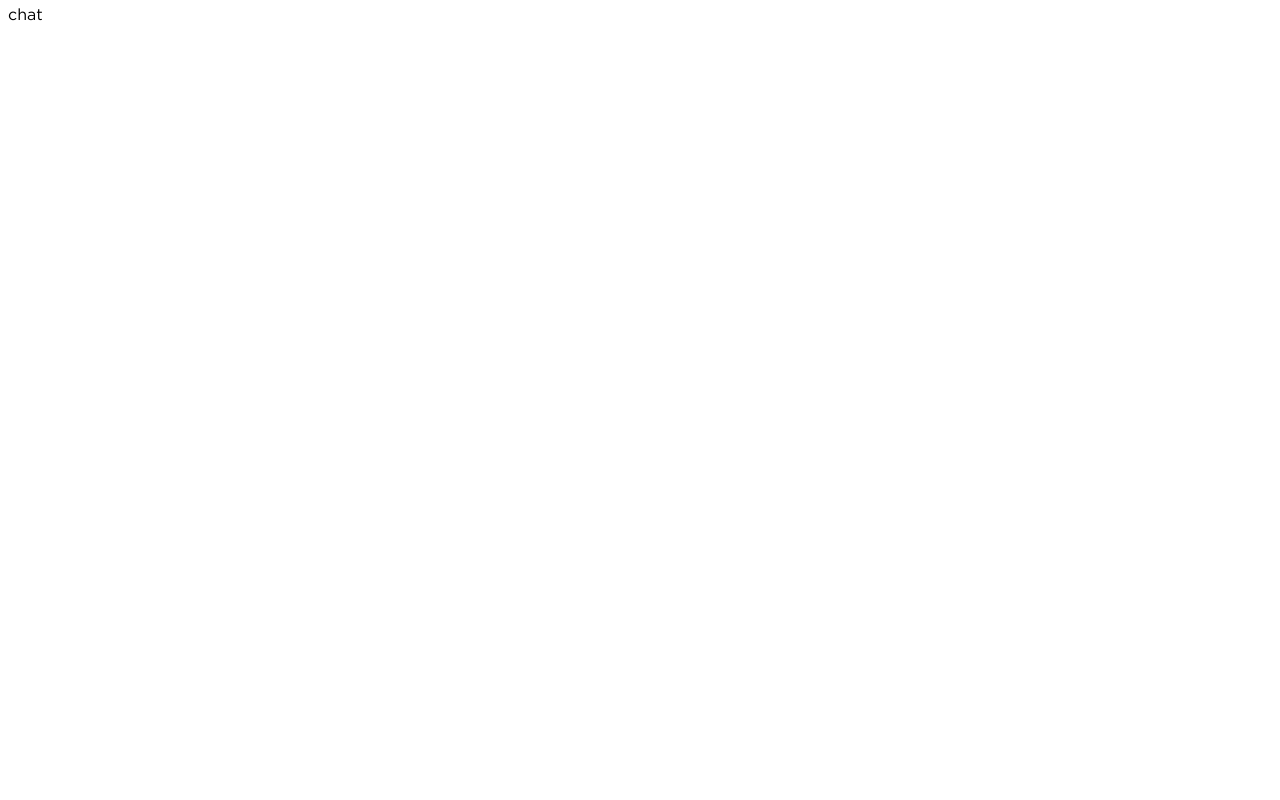
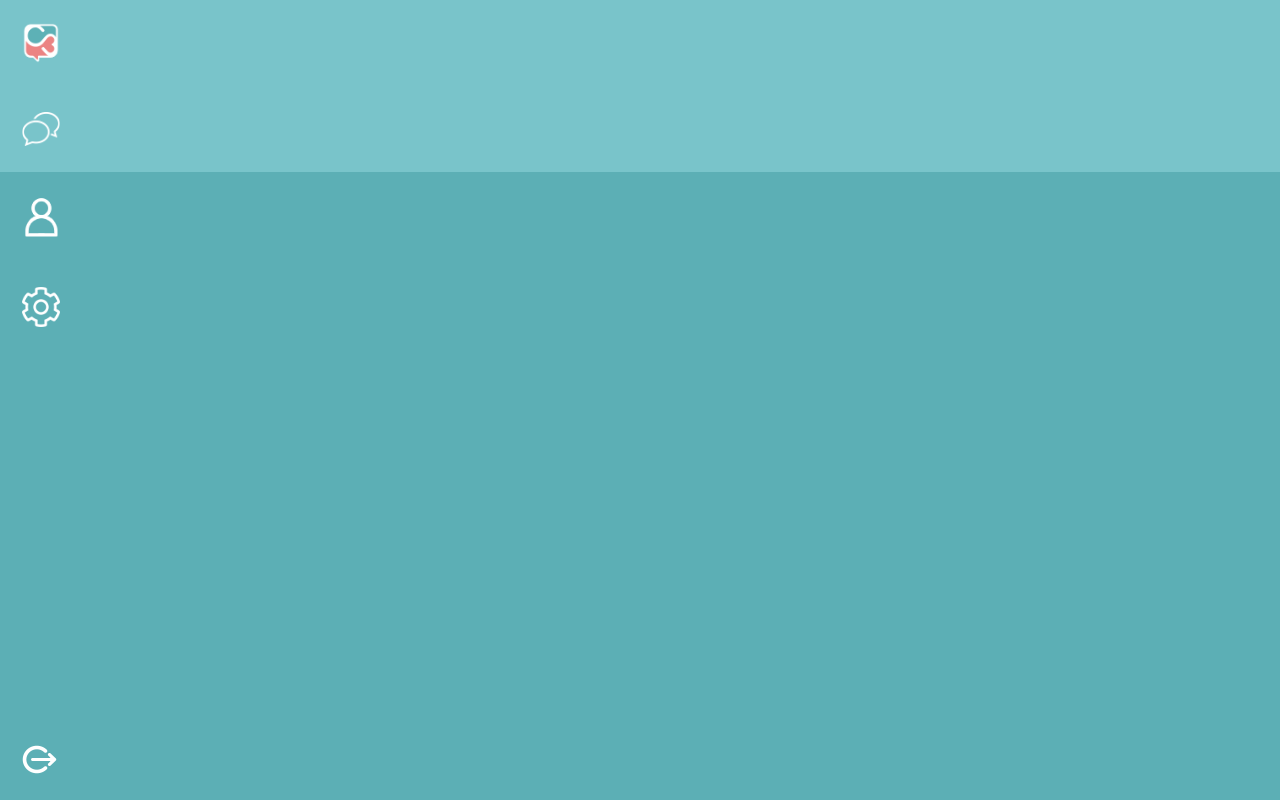
Before and after one commit to Dinakhaled/Blink22-React-task, a React (Create React App) app: page / in a window 1280 px wide. Built offline with nearby package versions, Linux system fonts and the light colour scheme.

Commit message:
2-create-sidemenu sidemenu component added (#2)

```diff
--- /dev/null
+++ b/src/components/SideMenu/SideMenu.scss
@@ -0,0 +1,29 @@
+@import "../../scss/variables";
+@import "../../scss/mixins";
+
+.sidemenu {
+  width: 100%;
+  height: 100vh;
+  background-color: $primaryColor;
+  display: flex;
+  flex-direction: column;
+  position: relative;
+
+  @include element(item) {
+    padding: 22px;
+
+    &:last-child {
+      position: absolute;
+      bottom: 0;
+    }
+
+    &:hover,
+    &.active {
+      background-color: $hoverColor;
+    }
+
+    img {
+      max-width: 38px;
+    }
+  }
+}
--- a/src/components/Sidemenu/Sidemenu.js
+++ b/src/components/Sidemenu/Sidemenu.js
@@ -0,0 +1,23 @@
+import React from 'react';
+import logo from "../../assets/images/logo_outline.png";
+import chat from "../../assets/images/ico_conversation_png.png";
+import profile from "../../assets/images/ico_profile_png.png";
+import settings from "../../assets/images/cog.png";
+import logout from "../../assets/images/logout.png";
+import "./SideMenu.scss";
+
+const menuItems = [{isActive:false, src: logo}, {isActive:true, src: chat}, {isActive:false, src: profile}, {isActive:false, src: settings}, {isActive:false, src: logout}];
+
+const SideMenu = () => {
+  return (
+    <nav className="sidemenu">
+      {menuItems.map(item => (
+        <a href="/" key={item.src} className={`sidemenu__item ${item.isActive ? 'active' : ''}`}>
+          <img src={item.src} alt="" />
+        </a>
+      ))}
+    </nav>
+  );
+}
+
+export default SideMenu;
--- a/src/containers/Chat/Chat.js
+++ b/src/containers/Chat/Chat.js
@@ -1,4 +1,5 @@
 import React, { Component } from 'react';
+import SideMenu from '../../components/SideMenu/SideMenu';
 
 class Chat extends Component {
   constructor(props) {
@@ -7,7 +8,7 @@ class Chat extends Component {
   }
   render() {
     return (
-      <div>chat</div>
+      <SideMenu />
     );
   }
 }
--- a/src/scss/_general.scss
+++ b/src/scss/_general.scss
@@ -0,0 +1,8 @@
+* {
+  box-sizing: border-box;
+}
+
+body {
+  padding: 0;
+  margin: 0;
+}
--- a/src/scss/_mixins.scss
+++ b/src/scss/_mixins.scss
@@ -1,12 +1,12 @@
 /* ============= BEM mixins ============= */
 // Block Element
-@mixin e($element) {
+@mixin element($element) {
   &__#{$element} {
     @content;
   }
 }
 // Block Modifier
-@mixin m($modifier) {
+@mixin modifier($modifier) {
   &--#{$modifier} {
     @content;
   }
--- a/src/scss/_variables.scss
+++ b/src/scss/_variables.scss
@@ -12,6 +12,7 @@ $darkCoral: #ce5b4c;
 $blush: #e88282;
 $white: #ffffff;
 $black: #000000;
+$hoverColor: #79c4ca;
 
 /* ============= Fonts ============= */
 $baseFontSize: 1rem; //16px;
--- a/src/scss/base.scss
+++ b/src/scss/base.scss
@@ -3,3 +3,4 @@
 @import "./fonts.scss";
 @import "./text.scss";
 @import "./mixins.scss";
+@import "./general";
```
